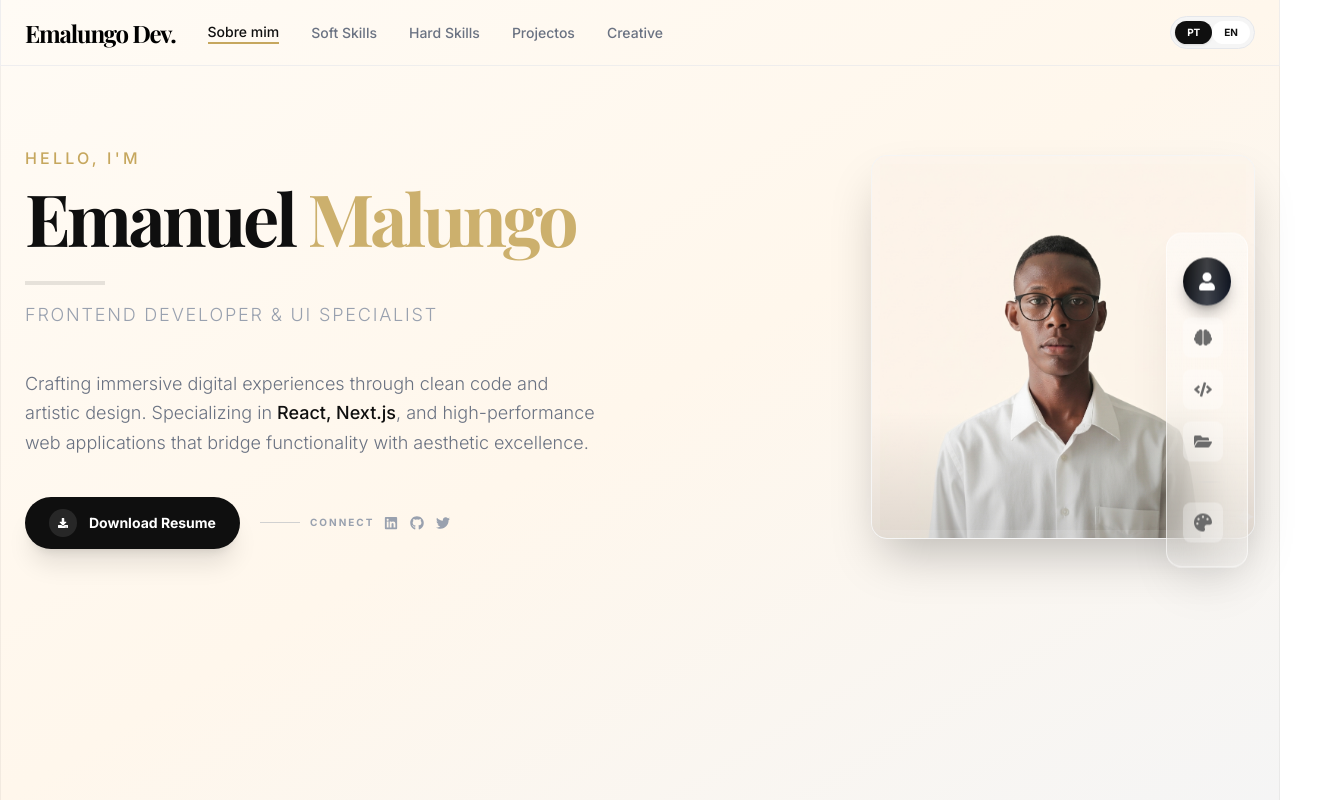
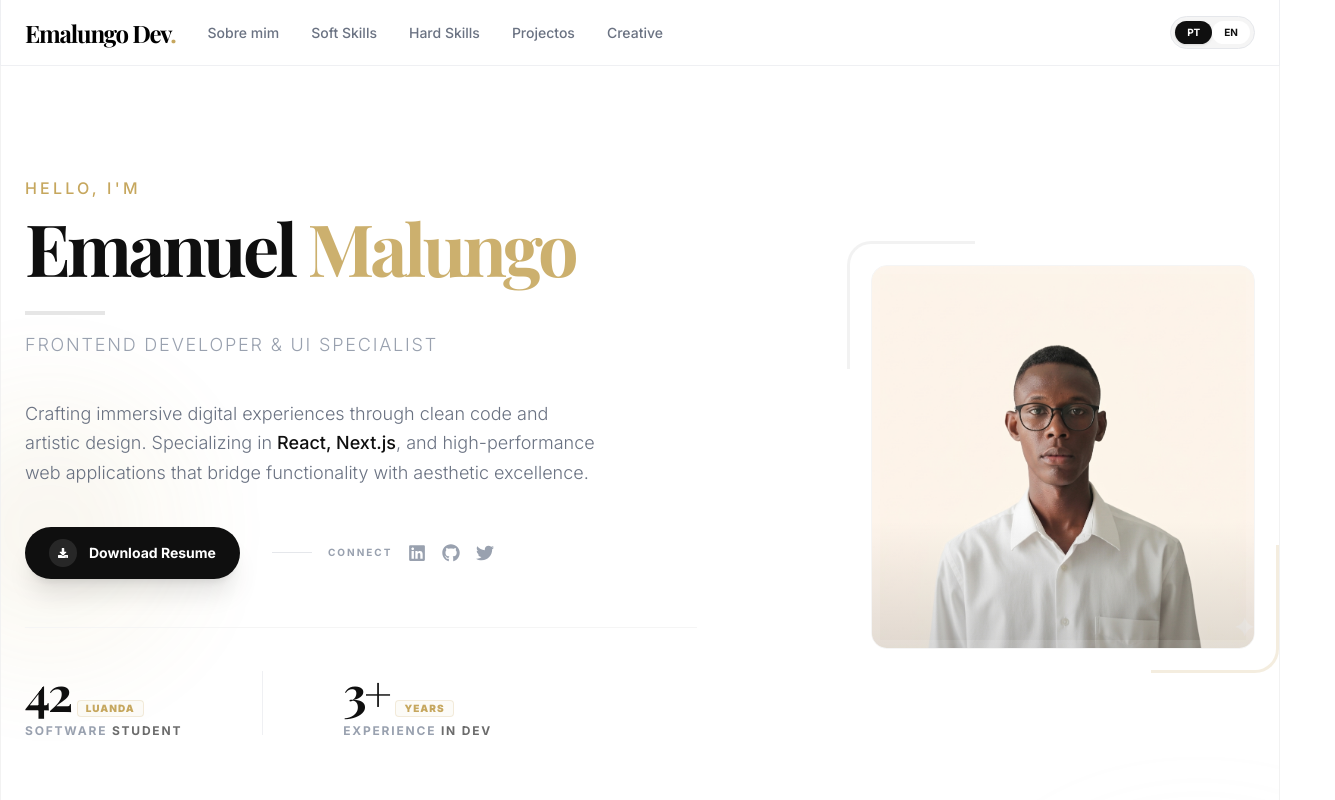
Before and after one commit to emanuel-malungo/emalungo.dev, a Next.js app: page / in a window 1280 px wide. Shown: the top 800 px of the page, 1335 px wide, since content can reach past the window. Built offline with nearby package versions, Linux system fonts and the light colour scheme; a web font is replaced by a local one.

Commit message:
feat: implement initial header navigation and about page main content components.

```diff
--- a/src/app/page.tsx
+++ b/src/app/page.tsx
@@ -1,109 +1,50 @@
 "use client";
 
-import { useState } from "react";
 import Footer from "@/components/layout/Footer";
 import Header from "@/components/layout/Header";
-import NavItem from "@/components/common/NavItem";
 import AboutSection from "@/components/layout/About";
 import SkillsSection from "@/components/layout/Skills";
 import StackSection from "@/components/layout/Stack";
 import PortfolioSection from "@/components/layout/Portfolio";
 import CreativeSection from "@/components/layout/Creative";
-import { FaCode, FaPalette, FaUser, FaBrain, FaFolderOpen } from "react-icons/fa";
-
-const SECTIONS = {
-  about: <AboutSection />,
-  skills: <SkillsSection />,
-  stack: <StackSection />,
-  portfolio: <PortfolioSection />,
-  creative: <CreativeSection />,
-};
-
-type SectionId = keyof typeof SECTIONS;
 
 export default function Home() {
-  const [activeSection, setActiveSection] = useState<SectionId>("about");
-  const [isScrolling, setIsScrolling] = useState(false);
+  return (
+    <div className="flex flex-col w-full min-h-screen overflow-x-hidden">
+      <Header />
 
-  const sectionIds: SectionId[] = ["about", "skills", "stack", "portfolio", "creative"];
-
-  const handleWheel = (e: React.WheelEvent | WheelEvent) => {
-    if (isScrolling) return;
-
-    const currentIndex = sectionIds.indexOf(activeSection);
-    if (e.deltaY > 50 && currentIndex < sectionIds.length - 1) {
-      // Scroll Down
-      setIsScrolling(true);
-      setActiveSection(sectionIds[currentIndex + 1]);
-      setTimeout(() => setIsScrolling(false), 1000);
-    } else if (e.deltaY < -50 && currentIndex > 0) {
-      // Scroll Up
-      setIsScrolling(true);
-      setActiveSection(sectionIds[currentIndex - 1]);
-      setTimeout(() => setIsScrolling(false), 1000);
-    }
-  };
-
-  return (
-    <div
-      className="flex flex-col w-screen min-h-screen bg-linear-to-br from-primary via-cream to-gray-100"
-      onWheel={handleWheel}
-    >
-      <Header activeSection={activeSection} onSectionChange={setActiveSection} />
-
-      <main className="flex-1 mx-auto w-full lg:max-w-7xl lg:border-x lg:border-black/5 relative flex flex-col px-2 sm:px-4 md:px-6">
+      <main className="flex-1 mx-auto w-full lg:max-w-7xl lg:border-x lg:border-black/5 relative flex flex-col px-2 sm:px-4 md:px-6 pt-16 md:pt-20">
         {/* Subtle Background Elements */}
         <div className="absolute inset-0 overflow-hidden pointer-events-none -z-10">
           <div className="absolute top-1/4 -left-20 w-40 sm:w-52 md:w-64 h-40 sm:h-52 md:h-64 bg-accent/10 rounded-full blur-3xl animate-pulse"></div>
           <div className="absolute bottom-1/4 -right-20 w-48 sm:w-64 md:w-80 h-48 sm:h-64 md:h-80 bg-gray-300/20 rounded-full blur-3xl"></div>
         </div>
 
-        {/* Global Sidebar Navigation */}
-        <aside className="fixed right-2 sm:right-4 md:right-8 top-1/2 -translate-y-1/2 hidden md:flex flex-col gap-4 md:gap-6 items-center px-2 md:px-4 py-4 md:py-6 bg-linear-to-b from-white/50 via-white/30 to-white/20 backdrop-blur-xl rounded-2xl border border-white/60 shadow-2xl shadow-black/10 z-40 hover:shadow-2xl hover:shadow-black/20 transition-all duration-300">
-          <nav className="flex flex-col gap-2 md:gap-3">
-            <NavItem
-              icon={<FaUser />}
-              label="Sobre"
-              active={activeSection === "about"}
-              onClick={() => setActiveSection("about")}
-            />
-            <NavItem
-              icon={<FaBrain />}
-              label="Skills"
-              active={activeSection === "skills"}
-              onClick={() => setActiveSection("skills")}
-            />
-            <NavItem
-              icon={<FaCode />}
-              label="Stack"
-              active={activeSection === "stack"}
-              onClick={() => setActiveSection("stack")}
-            />
-            <NavItem
-              icon={<FaFolderOpen />}
-              label="Portfolio"
-              active={activeSection === "portfolio"}
-              onClick={() => setActiveSection("portfolio")}
-            />
-            <div className="w-6 md:w-8 h-px bg-linear-to-r from-transparent via-gray-300/50 to-transparent mx-auto my-1 md:my-2"></div>
-            <NavItem
-              icon={<FaPalette />}
-              label="Creative"
-              active={activeSection === "creative"}
-              onClick={() => setActiveSection("creative")}
-            />
-          </nav>
-        </aside>
+        {/* Sections rendered sequentially */}
+        <div className="w-full flex flex-col items-center">
+            <section id="about" className="w-full py-12 md:py-16 lg:py-24 animate-in fade-in slide-in-from-bottom-4 duration-700">
+                <AboutSection />
+            </section>
 
-        {/* Section Container with Transition */}
-        <div className="w-full flex flex-col items-center justify-center py-12 md:py-16 lg:py-20 transition-all duration-500 ease-in-out">
-          <div key={activeSection} className="animate-in fade-in slide-in-from-bottom-4 duration-700 w-full">
-            {SECTIONS[activeSection]}
-          </div>
+            <section id="skills" className="w-full py-12 md:py-16 lg:py-24">
+                <SkillsSection />
+            </section>
+
+            <section id="stack" className="w-full py-12 md:py-16 lg:py-24">
+                <StackSection />
+            </section>
+
+            <section id="portfolio" className="w-full py-12 md:py-16 lg:py-24">
+                <PortfolioSection />
+            </section>
+
+            <section id="creative" className="w-full py-12 md:py-16 lg:py-24">
+                <CreativeSection />
+            </section>
         </div>
       </main>
 
-      {/* <Footer /> */}
+      <Footer />
     </div>
   );
 }
--- a/src/components/layout/About/CardAvatar.tsx
+++ b/src/components/layout/About/CardAvatar.tsx
@@ -17,7 +17,7 @@ export default function CardAvatar() {
             {skills.map((skill, index) => (
                 <div
                     key={index}
-                    className={`absolute z-20 hidden sm:flex items-center gap-2 px-3 py-1.5 bg-white/80 backdrop-blur-md border border-gray-100 rounded-full shadow-lg transform transition-all duration-700 group-hover:scale-110 ${skill.className} ${skill.delay} opacity-0 group-hover:opacity-100 translate-y-4 group-hover:translate-y-0`}
+                    className={`absolute z-20 hidden sm:flex items-center gap-2 px-3 py-1.5 bg-white/80 backdrop-blur-md border border-gray-100 rounded-full transform transition-all duration-700 group-hover:scale-110 ${skill.className} ${skill.delay} opacity-0 group-hover:opacity-100 translate-y-4 group-hover:translate-y-0`}
                 >
                     <span className="text-accent text-sm">{skill.icon}</span>
                     <span className="text-[10px] font-bold text-gray-700 uppercase tracking-tighter">{skill.name}</span>
@@ -28,7 +28,7 @@ export default function CardAvatar() {
             <div className="absolute -inset-4 bg-linear-to-tr from-accent/20 to-transparent rounded-3xl blur-2xl opacity-0 group-hover:opacity-100 transition-opacity duration-1000 pointer-events-none"></div>
 
             {/* Image Container with Framing */}
-            <div className="relative aspect-square w-64 h-64 sm:w-80 sm:h-80 md:w-96 md:h-96 rounded-2xl overflow-hidden border border-gray-100 shadow-2xl transform transition-all duration-700 bg-gray-50 group-hover:scale-[1.02] group-hover:-rotate-1">
+            <div className="relative aspect-square w-64 h-64 sm:w-80 sm:h-80 md:w-96 md:h-96 rounded-2xl overflow-hidden border border-gray-100 transform transition-all duration-700 bg-gray-50 group-hover:scale-[1.02] group-hover:-rotate-1">
                 <Image
                     src={avatar}
                     alt="Emanuel Malungo"
--- a/src/components/layout/About/MainContent.tsx
+++ b/src/components/layout/About/MainContent.tsx
@@ -21,40 +21,62 @@ export default function MainContent() {
                 Crafting immersive digital experiences through clean code and artistic design. Specializing in <span className="text-black font-medium">React, Next.js</span>, and high-performance web applications that bridge functionality with aesthetic excellence.
             </p>
 
-            <div className="flex flex-col sm:flex-row items-center gap-4 sm:gap-5">
-                <button className="group relative px-4 sm:px-6 py-2 sm:py-3 bg-black text-white rounded-full font-bold overflow-hidden shadow-xl hover:shadow-black/20 transition-all active:scale-95 flex items-center gap-2 sm:gap-3 text-xs sm:text-sm w-full sm:w-auto justify-center">
+            <div className="flex flex-col sm:flex-row items-center gap-6 sm:gap-8">
+                <button className="group relative px-6 py-3 bg-black text-white rounded-full font-bold overflow-hidden shadow-xl hover:shadow-black/20 transition-all active:scale-95 flex items-center gap-3 text-sm w-full sm:w-auto justify-center">
                     <div className="absolute inset-0 bg-accent translate-y-full group-hover:translate-y-0 transition-transform duration-300"></div>
-                    <div className="relative w-6 h-6 sm:w-7 sm:h-7 rounded-full bg-white/10 flex items-center justify-center shrink-0 group-hover:bg-black/20">
-                        <FaDownload className="text-white text-[9px] sm:text-[10px] group-hover:animate-bounce" />
+                    <div className="relative w-7 h-7 rounded-full bg-white/10 flex items-center justify-center shrink-0 group-hover:bg-black/20">
+                        <FaDownload className="text-white text-[10px] group-hover:animate-bounce" />
                     </div>
                     <span className="relative">Download Resume</span>
                 </button>
 
-                <div className="flex items-center gap-2 sm:gap-2.5">
-                    <div className="w-6 sm:w-10 h-px bg-gray-300"></div>
-                    <h4 className="text-[8px] sm:text-[10px] font-bold text-gray-400 uppercase tracking-[0.15em] sm:tracking-[0.2em] whitespace-nowrap">Connect</h4>
-                    <ul className="flex gap-2 sm:gap-3">
+                <div className="flex items-center gap-4">
+                    <div className="w-10 h-px bg-gray-200"></div>
+                    <h4 className="text-[10px] font-bold text-gray-400 uppercase tracking-[0.2em] whitespace-nowrap">Connect</h4>
+                    <ul className="flex gap-4">
                         <li>
-                            <a href="#" className="text-gray-400 hover:text-black transition-colors transform hover:-translate-y-1 block">
-                                <FaLinkedin size={14} className="sm:block hidden" />
-                                <FaLinkedin size={12} className="sm:hidden block" />
+                            <a href="#" className="text-gray-400 hover:text-black transition-all transform hover:-translate-y-1 block">
+                                <FaLinkedin size={18} />
                             </a>
                         </li>
                         <li>
-                            <a href="#" className="text-gray-400 hover:text-black transition-colors transform hover:-translate-y-1 block">
-                                <FaGithub size={14} className="sm:block hidden" />
-                                <FaGithub size={12} className="sm:hidden block" />
+                            <a href="#" className="text-gray-400 hover:text-black transition-all transform hover:-translate-y-1 block">
+                                <FaGithub size={18} />
                             </a>
                         </li>
                         <li>
-                            <a href="#" className="text-gray-400 hover:text-black transition-colors transform hover:-translate-y-1 block">
-                                <FaTwitter size={14} className="sm:block hidden" />
-                                <FaTwitter size={12} className="sm:hidden block" />
+                            <a href="#" className="text-gray-400 hover:text-black transition-all transform hover:-translate-y-1 block">
+                                <FaTwitter size={18} />
                             </a>
                         </li>
                     </ul>
                 </div>
             </div>
+
+            {/* Stat / Role - Refined with premium styling */}
+            <div className="mt-12 pt-10 border-t border-gray-100 flex flex-wrap justify-center lg:justify-start gap-12 sm:gap-20">
+                <div className="flex flex-col gap-1.5 group">
+                    <div className="flex items-baseline gap-1.5">
+                        <h4 className="text-4xl sm:text-5xl font-serif font-bold text-black tracking-tighter group-hover:text-accent transition-colors duration-500">42</h4>
+                        <span className="text-accent text-[10px] font-black uppercase tracking-widest border border-accent/20 px-2 rounded-sm bg-accent/5">Luanda</span>
+                    </div>
+                    <p className="text-[10px] sm:text-xs text-gray-400 font-bold uppercase tracking-[0.15em]">
+                        Software <span className="text-gray-600">Student</span>
+                    </p>
+                </div>
+
+                <div className="w-px h-16 bg-gray-200/60 hidden sm:block self-center"></div>
+
+                <div className="flex flex-col gap-1.5 group">
+                    <div className="flex items-baseline gap-1.5">
+                        <h4 className="text-4xl sm:text-5xl font-serif font-bold text-black tracking-tighter group-hover:text-accent transition-colors duration-500">3+</h4>
+                        <span className="text-accent text-[10px] font-black uppercase tracking-widest border border-accent/20 px-2 rounded-sm bg-accent/5">Years</span>
+                    </div>
+                    <p className="text-[10px] sm:text-xs text-gray-400 font-bold uppercase tracking-[0.15em]">
+                        Experience <span className="text-gray-600">In Dev</span>
+                    </p>
+                </div>
+            </div>
         </div>
     )
 }
--- a/src/components/layout/Header.tsx
+++ b/src/components/layout/Header.tsx
@@ -1,15 +1,13 @@
+"use client";
 
+import { useState } from "react";
 import Link from "next/link";
+import { FaBars, FaTimes } from "react-icons/fa";
 
-type SectionId = "about" | "skills" | "stack" | "portfolio" | "creative";
+export default function Header() {
+    const [isMenuOpen, setIsMenuOpen] = useState(false);
 
-interface HeaderProps {
-    activeSection?: SectionId;
-    onSectionChange?: (section: SectionId) => void;
-}
-
-export default function Header({ activeSection, onSectionChange }: HeaderProps) {
-    const navItems: { id: SectionId; label: string }[] = [
+    const navItems = [
         { id: "about", label: "Sobre mim" },
         { id: "skills", label: "Soft Skills" },
         { id: "stack", label: "Hard Skills" },
@@ -17,50 +15,92 @@ export default function Header({ activeSection, onSectionChange }: HeaderProps)
         { id: "creative", label: "Creative" },
     ];
 
+    const toggleMenu = () => setIsMenuOpen(!isMenuOpen);
+
     return (
-        <header className="border-b border-gray-200/60 transition-colors sticky top-0 z-40">
-            <nav className="mx-auto px-3 sm:px-4 md:px-6 py-3 md:py-4 lg:max-w-7xl lg:border-x lg:border-gray-200/60 flex items-center justify-between flex-wrap sm:flex-nowrap gap-3 sm:gap-4">
+        <>
+            <header className="border-b border-gray-200/60 transition-colors fixed top-0 left-0 w-full z-50 bg-white/70 backdrop-blur-md">
+                <nav className="mx-auto px-3 sm:px-4 md:px-6 py-3 md:py-4 lg:max-w-7xl lg:border-x lg:border-gray-200/60 flex items-center justify-between gap-3 sm:gap-4">
                     <div className="flex items-center gap-4 sm:gap-6 md:gap-8">
                         <Link href="/" className="text-lg sm:text-xl md:text-2xl font-serif font-bold tracking-tighter whitespace-nowrap">
-                        Emalungo Dev<span className="text-[--accent]">.</span>
+                            Emalungo Dev<span className="text-accent">.</span>
                         </Link>
 
-                    {/* Navigation Menu */}
+                        {/* Desktop Navigation Menu */}
                         <div className="hidden md:flex items-center gap-4 md:gap-6 lg:gap-8">
                             {navItems.map((item) => (
-                            <button
+                                <a
                                     key={item.id}
-                                onClick={() => onSectionChange?.(item.id)}
-                                className={`flex items-center gap-2 transition-all cursor-pointer text-xs md:text-sm ${
-                                    activeSection === item.id
-                                        ? "text-black font-bold border-b-2 border-accent"
-                                        : "text-gray-500 hover:text-black"
-                                }`}
-                                title={item.label}
+                                    href={`#${item.id}`}
+                                    className="flex items-center gap-2 transition-all cursor-pointer text-xs md:text-sm text-gray-500 hover:text-black font-medium hover:border-b-2 hover:border-accent"
                                 >
-                                <span className="font-medium">{item.label}</span>
-                            </button>
+                                    <span>{item.label}</span>
+                                </a>
                             ))}
                         </div>
                     </div>
 
-                <div className="flex items-center gap-2 sm:gap-3 md:gap-4">
+                    <div className="flex items-center gap-2 sm:gap-4">
                         {/* Language Switcher */}
                         <div className="flex items-center bg-gray-100 p-0.5 sm:p-1 rounded-full border border-gray-200">
-                        <button
-                            className={`px-2 sm:px-3 py-0.5 sm:py-1 rounded-full text-[9px] sm:text-[10px] font-bold transition-all bg-black text-white shadow-sm cursor-pointer hover:bg-gray-800 `}
-                        >
+                            <button className="px-2 sm:px-3 py-0.5 sm:py-1 rounded-full text-[9px] sm:text-[10px] font-bold transition-all bg-black text-white shadow-sm cursor-pointer hover:bg-gray-800">
                                 PT
                             </button>
-                        <button
-                            className={`px-2 sm:px-3 py-0.5 sm:py-1 rounded-full text-[9px] sm:text-[10px] font-bold transition-all bg-white text-black cursor-pointer hover:bg-gray-200 `}
-                        >
+                            <button className="px-2 sm:px-3 py-0.5 sm:py-1 rounded-full text-[9px] sm:text-[10px] font-bold transition-all bg-white text-black cursor-pointer hover:bg-gray-200">
                                 EN
                             </button>
                         </div>
 
+                        {/* Mobile Hamburger Button */}
+                        <button
+                            onClick={toggleMenu}
+                            className="md:hidden p-2 text-gray-700 hover:bg-gray-100 rounded-lg transition-colors cursor-pointer"
+                            aria-label="Toggle Menu"
+                        >
+                            {isMenuOpen ? <FaTimes size={20} /> : <FaBars size={20} />}
+                        </button>
                     </div>
                 </nav>
             </header>
+
+            {/* Mobile Menu Overlay - Moved OUTSIDE the fixed header element to avoid clipping */}
+            <div
+                className={`fixed inset-0 bg-black/50 backdrop-blur-md z-[100] transition-opacity duration-300 md:hidden ${isMenuOpen ? "opacity-100 pointer-events-auto" : "opacity-0 pointer-events-none"}`}
+                onClick={toggleMenu}
+            >
+                {/* Mobile Menu Drawer */}
+                <div
+                    className={`fixed top-0 right-0 h-screen w-[280px] shadow-2xl transition-transform duration-500 transform ${isMenuOpen ? "translate-x-0" : "translate-x-full"}`}
+                    style={{ backgroundColor: '#C6A75E' }}
+                    onClick={(e) => e.stopPropagation()}
+                >
+                    <div className="flex flex-col h-full text-white" style={{ backgroundColor: '#C6A75E' }}>
+                        <div className="flex items-center justify-between p-6 border-b border-white/20">
+                            <span className="font-serif font-bold tracking-tighter text-xl">Menu</span>
+                            <button onClick={toggleMenu} className="p-2 hover:bg-white/10 rounded-full transition-colors cursor-pointer">
+                                <FaTimes size={20} />
+                            </button>
+                        </div>
+
+                        <nav className="flex flex-col p-6 space-y-4 flex-1">
+                            {navItems.map((item) => (
+                                <a
+                                    key={item.id}
+                                    href={`#${item.id}`}
+                                    onClick={toggleMenu}
+                                    className="text-lg font-medium text-white hover:text-white/80 transition-all py-2"
+                                >
+                                    {item.label}
+                                </a>
+                            ))}
+                        </nav>
+
+                        <div className="p-6 border-t border-white/20 italic text-sm text-white/50">
+                            Crafting premium digital experiences.
+                        </div>
+                    </div>
+                </div>
+            </div>
+        </>
     )
 }
```
Lines whose indentation alone changed are shown as unchanged.
